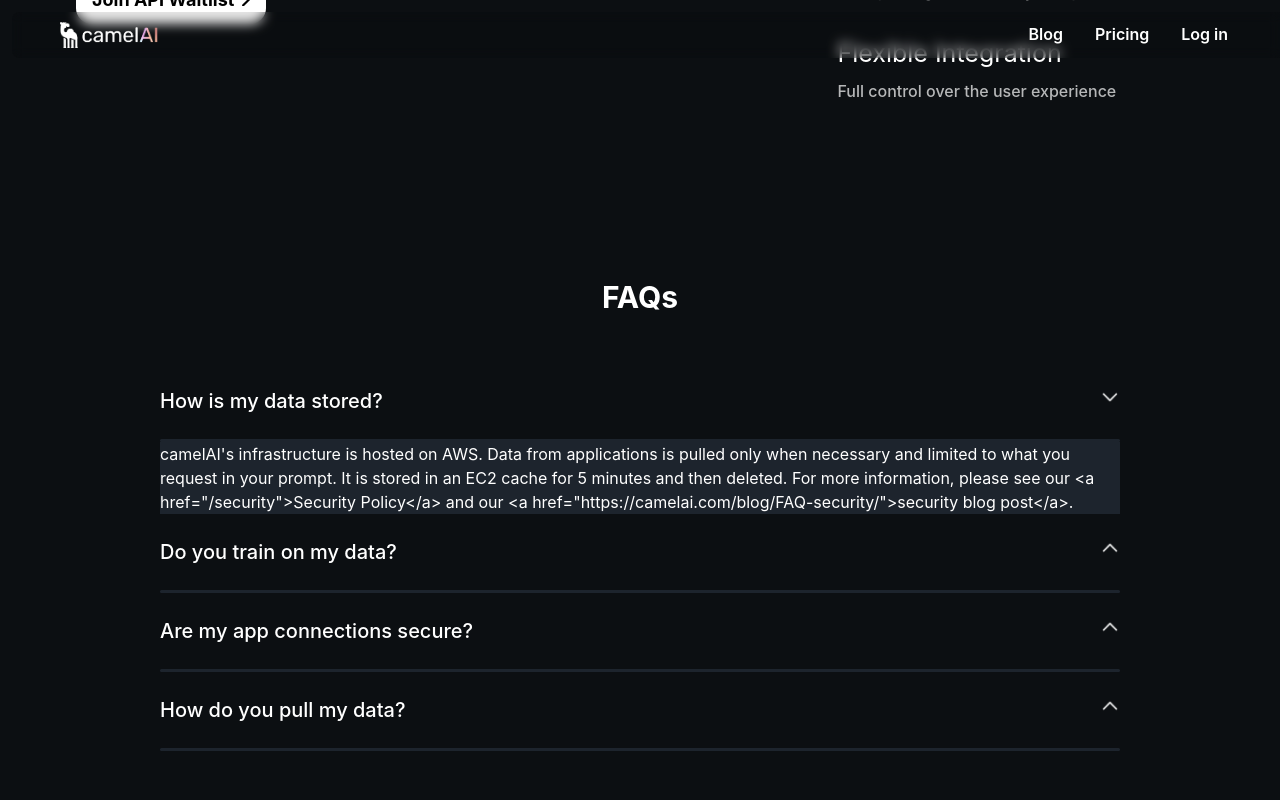
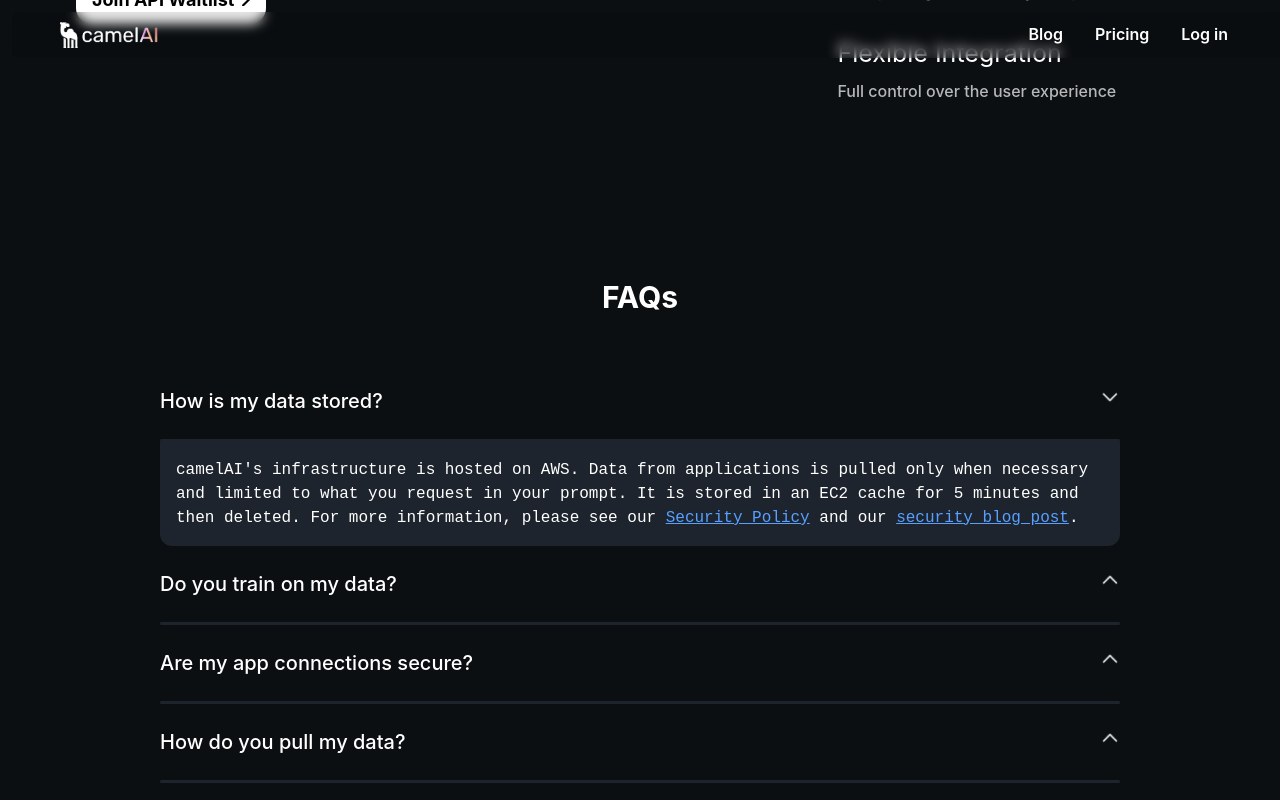
Before and after one commit to peizheg/landing-demo, a Next.js app: page / in a window 1280 px wide. Both pictures are taken after a click on the button "How is my data stored?". Shown: the part 3438-4238 px from the top of the page. Built offline with nearby package versions, Linux system fonts and the light colour scheme.

Commit message:
hardcode faq questions

```diff
--- a/app/components/faq.tsx
+++ b/app/components/faq.tsx
@@ -14,47 +14,75 @@ const FAQ: React.FC = () => {
             <h2 className='text-3xl font-bold mb-12'>FAQs</h2>
 
             <div className='max-w-240 mx-12 w-full'>
-                {faqData.map((faq, index) => (
-                    <div key={index} className=''>
-                        <button onClick={() => toggleQuestion(index)} className='py-6 flex w-full justify-between'>
-                            <p className='text-xl font-medium'>{faq.question}</p>
+                <button onClick={() => toggleQuestion(0)} className='py-6 flex w-full justify-between'>
+                    <p className='text-xl font-medium'>How is my data stored?</p>
                     <img
                         src="/arrow_up.webp"
                         alt="Expand"
                         className='h-5 mt-[0.5px] duration-350'
-                                style={{ transform: activeIndex === index ? 'rotate(180deg)' : 'rotate(0deg)' }}
+                        style={{ transform: activeIndex === 0 ? 'rotate(180deg)' : 'rotate(0deg)' }}
                     />
                 </button>
                 <div className='bg-[#1D242D] rounded-lg h-[3px]'></div>
-                        <div className={`bg-[#1D242D] transition-all duration-350 ease-in-out overflow-hidden ${activeIndex === index ? 'max-h-96 opacity-100' : 'max-h-0 opacity-0'}`}>
-                            <p className={`transition-opacity duration-350 ${activeIndex === index ? 'max-h-96 opacity-100' : 'opacity-0'}`}>
-                                {faq.answer}
+                <div className={`bg-[#1D242D] transition-all duration-500 ease-in-out overflow-hidden rounded-b-xl ${activeIndex === 0 ? 'max-h-96 opacity-100' : 'max-h-0 opacity-0'}`}>
+                    <p className={`transition-all duration-500 p-4 font-mono ${activeIndex === 0 ? 'max-h-96 opacity-100' : 'scale-y-80 origin-top opacity-0'}`}>
+                        camelAI's infrastructure is hosted on AWS. Data from applications is pulled only when necessary and limited to what you request in your prompt. It is stored in an EC2 cache for 5 minutes and then deleted. For more information, please see our <a className='text-[#58a0ff] underline'>Security Policy</a> and our <a className='text-[#58a0ff] underline'>security blog post</a>.
                     </p>
                 </div>
+
+
+                <button onClick={() => toggleQuestion(1)} className='py-6 flex w-full justify-between'>
+                    <p className='text-xl font-medium'>Do you train on my data?</p>
+                    <img
+                        src="/arrow_up.webp"
+                        alt="Expand"
+                        className='h-5 mt-[0.5px] duration-350'
+                        style={{ transform: activeIndex === 1 ? 'rotate(180deg)' : 'rotate(0deg)' }}
+                    />
+                </button>
+                <div className='bg-[#1D242D] rounded-lg h-[3px]'></div>
+                <div className={`bg-[#1D242D] transition-all duration-500 ease-in-out overflow-hidden rounded-b-xl ${activeIndex === 1 ? 'max-h-96 opacity-100' : 'max-h-0 opacity-0'}`}>
+                    <p className={`transition-all duration-500 p-4 font-mono ${activeIndex === 1 ? 'max-h-96 opacity-100' : 'scale-y-80 origin-top opacity-0'}`}>
+                    No, we do not train on your data. CamelAI is powered by OpenAI's API. We have opted out of data sharing for training. You can read more about OpenAI's API policies <a className='text-[#58a0ff] underline'>here</a>.
+                    </p>
                 </div>
-                ))}
+
+
+                <button onClick={() => toggleQuestion(2)} className='py-6 flex w-full justify-between'>
+                    <p className='text-xl font-medium'>Are my app connections secure?</p>
+                    <img
+                        src="/arrow_up.webp"
+                        alt="Expand"
+                        className='h-5 mt-[0.5px] duration-350'
+                        style={{ transform: activeIndex === 2 ? 'rotate(180deg)' : 'rotate(0deg)' }}
+                    />
+                </button>
+                <div className='bg-[#1D242D] rounded-lg h-[3px]'></div>
+                <div className={`bg-[#1D242D] transition-all duration-500 ease-in-out overflow-hidden rounded-b-xl ${activeIndex === 2 ? 'max-h-96 opacity-100' : 'max-h-0 opacity-0'}`}>
+                    <p className={`transition-all duration-500 p-4 font-mono ${activeIndex === 2 ? 'max-h-96 opacity-100' : 'scale-y-80 origin-top opacity-0'}`}>
+                    Yes, your app connections are secure. We use OAuth 2.0 when available or secure key authentication to authenticate and authorize access to your applications. Your data is encrypted in transit and at rest. If you revoke access to an app, the connection is immediately destroyed and we will no longer have access to that application.
+                    </p>
+                </div>
+
+
+                <button onClick={() => toggleQuestion(3)} className='py-6 flex w-full justify-between'>
+                    <p className='text-xl font-medium'>How do you pull my data?</p>
+                    <img
+                        src="/arrow_up.webp"
+                        alt="Expand"
+                        className='h-5 mt-[0.5px] duration-350'
+                        style={{ transform: activeIndex === 3 ? 'rotate(180deg)' : 'rotate(0deg)' }}
+                    />
+                </button>
+                <div className='bg-[#1D242D] rounded-lg h-[3px]'></div>
+                <div className={`bg-[#1D242D] transition-all duration-500 ease-in-out overflow-hidden rounded-b-xl ${activeIndex === 3 ? 'max-h-96 opacity-100' : 'max-h-0 opacity-0'}`}>
+                    <p className={`transition-all duration-500 p-4 font-mono ${activeIndex === 3 ? 'max-h-96 opacity-100' : 'scale-y-80 origin-top opacity-0'}`}>
+                        camelAI only communicates with your connected apps when you request data in the chat. We do not train on your data, nor do we access or store any data without your request and supervision.
+                    </p>
+                </div>
             </div>
         </div>
     );
 };
 
-const faqData = [
-    {
-        question: 'How is my data stored?',
-        answer: `camelAI's infrastructure is hosted on AWS. Data from applications is pulled only when necessary and limited to what you request in your prompt. It is stored in an EC2 cache for 5 minutes and then deleted. For more information, please see our <a href="/security">Security Policy</a> and our <a href="https://camelai.com/blog/FAQ-security/">security blog post</a>.`,
-    },
-    {
-        question: 'Do you train on my data?',
-        answer: `No, we do not train on your data. CamelAI is powered by OpenAI's API. We have opted out of data sharing for training. You can read more about OpenAI's API policies <a href="https://openai.com/enterprise-privacy/">here</a>.`,
-    },
-    {
-        question: 'Are my app connections secure?',
-        answer: `Yes, your app connections are secure. We use OAuth 2.0 when available or secure key authentication to authenticate and authorize access to your applications. Your data is encrypted in transit and at rest. If you revoke access to an app, the connection is immediately destroyed and we will no longer have access to that application.`,
-    },
-    {
-        question: 'How do you pull my data?',
-        answer: `camelAI only communicates with your connected apps when you request data in the chat. We do not train on your data, nor do we access or store any data without your request and supervision.`,
-    },
-];
-
 export default FAQ;
```
Lines whose indentation alone changed are shown as unchanged.
